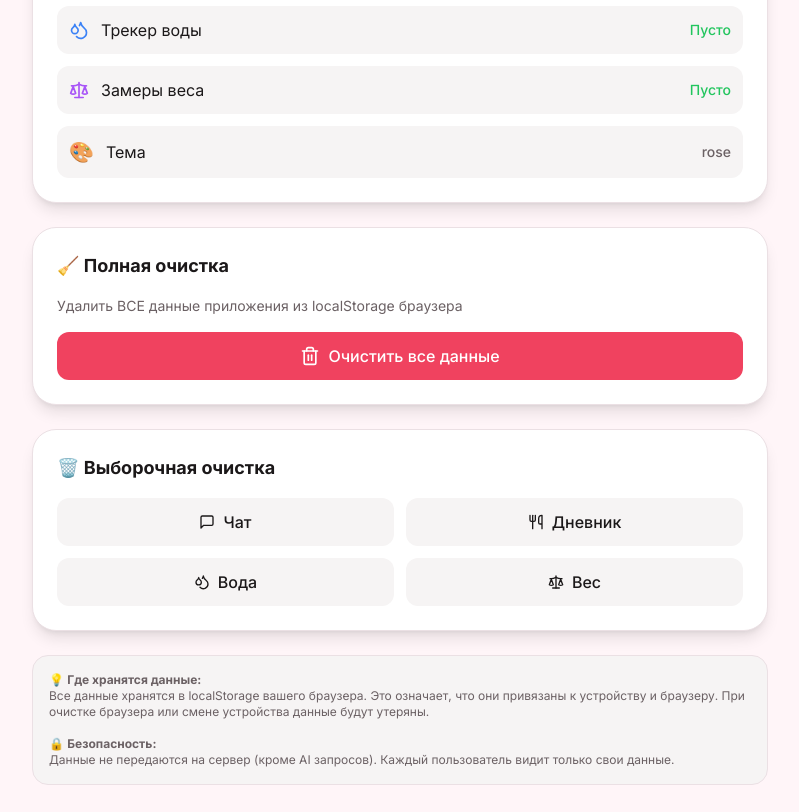
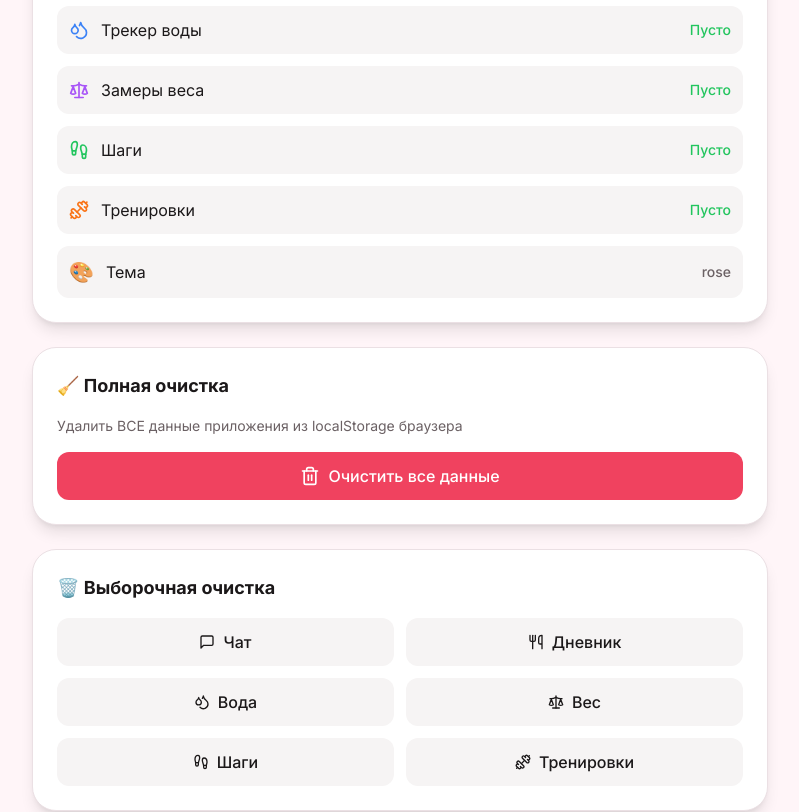
Before and after one commit to FuserOne1/fitmate-ai, a Next.js app: page /settings/data in a window 1280 px wide. Shown: the part 280-1092 px from the top of the page, without its empty margins (240-1039 px from the left). Built offline with nearby package versions, Linux system fonts and the light colour scheme.

Commit message:
feat: очистка шагов и тренировок

```diff
--- a/src/app/settings/data/page.tsx
+++ b/src/app/settings/data/page.tsx
@@ -2,7 +2,7 @@
 
 import { useState } from 'react'
 import Link from 'next/link'
-import { ArrowLeft, Trash2, Database, MessageSquare, Utensils, Scale, Droplets } from 'lucide-react'
+import { ArrowLeft, Trash2, Database, MessageSquare, Utensils, Scale, Droplets, Footprints, Dumbbell } from 'lucide-react'
 import { useTheme } from '@/lib/theme'
 
 export default function DataPage() {
@@ -15,14 +15,16 @@ export default function DataPage() {
         diary: localStorage.getItem('fitmate-diary') ? 'Есть данные' : 'Пусто',
         water: localStorage.getItem('fitmate-water') ? 'Есть данные' : 'Пусто',
         weight: localStorage.getItem('fitmate-weight') ? 'Есть данные' : 'Пусто',
+        steps: localStorage.getItem('fitmate-steps') ? 'Есть данные' : 'Пусто',
+        workouts: localStorage.getItem('fitmate-workouts') ? 'Есть данные' : 'Пусто',
         theme: localStorage.getItem('fitmate-theme') || 'rose',
       }
     }
-    return { chat: '...', diary: '...', water: '...', weight: '...', theme: '...' }
+    return { chat: '...', diary: '...', water: '...', weight: '...', steps: '...', workouts: '...', theme: '...' }
   })
 
   function clearLocalStorage() {
-    if (!confirm('Вы уверены? Это удалит ВСЕ данные:\n\n• История чата\n• Записи дневника\n• Трекер воды\n• Замеры веса\n• Настройки темы\n\nЭто действие необратимо!')) {
+    if (!confirm('Вы уверены? Это удалит ВСЕ данные:\n\n• История чата\n• Записи дневника\n• Трекер воды\n• Замеры веса\n• Шаги\n• Тренировки\n• Настройки темы\n\nЭто действие необратимо!')) {
       return
     }
 
@@ -33,6 +35,8 @@ export default function DataPage() {
     localStorage.removeItem('fitmate-diary')
     localStorage.removeItem('fitmate-water')
     localStorage.removeItem('fitmate-weight')
+    localStorage.removeItem('fitmate-steps')
+    localStorage.removeItem('fitmate-workouts')
     localStorage.removeItem('fitmate-theme')
 
     // Обновляем статистику
@@ -41,6 +45,8 @@ export default function DataPage() {
       diary: 'Пусто',
       water: 'Пусто',
       weight: 'Пусто',
+      steps: 'Пусто',
+      workouts: 'Пусто',
       theme: 'rose',
     })
 
@@ -74,6 +80,20 @@ export default function DataPage() {
     localStorage.removeItem('fitmate-weight')
     setStats(prev => ({ ...prev, weight: 'Пусто' }))
     alert('Замеры веса очищены! ⚖️')
+  }
+
+  function clearStepsOnly() {
+    if (!confirm('Очистить только шаги?')) return
+    localStorage.removeItem('fitmate-steps')
+    setStats(prev => ({ ...prev, steps: 'Пусто' }))
+    alert('Шаги очищены! 👣')
+  }
+
+  function clearWorkoutsOnly() {
+    if (!confirm('Очистить только тренировки?')) return
+    localStorage.removeItem('fitmate-workouts')
+    setStats(prev => ({ ...prev, workouts: 'Пусто' }))
+    alert('Тренировки очищены! 💪')
   }
 
   return (
@@ -130,6 +150,24 @@ export default function DataPage() {
               <span className={`text-sm font-medium ${
                 stats.weight === 'Пусто' ? 'text-green-500' : 'text-yellow-500'
               }`}>{stats.weight}</span>
+            </div>
+            <div className="flex justify-between items-center p-3 bg-[hsl(var(--muted))] rounded-xl">
+              <div className="flex items-center gap-3">
+                <Footprints className="w-5 h-5 text-green-500" />
+                <span className="text-[hsl(var(--text-primary))]">Шаги</span>
+              </div>
+              <span className={`text-sm font-medium ${
+                stats.steps === 'Пусто' ? 'text-green-500' : 'text-yellow-500'
+              }`}>{stats.steps}</span>
+            </div>
+            <div className="flex justify-between items-center p-3 bg-[hsl(var(--muted))] rounded-xl">
+              <div className="flex items-center gap-3">
+                <Dumbbell className="w-5 h-5 text-orange-500" />
+                <span className="text-[hsl(var(--text-primary))]">Тренировки</span>
+              </div>
+              <span className={`text-sm font-medium ${
+                stats.workouts === 'Пусто' ? 'text-green-500' : 'text-yellow-500'
+              }`}>{stats.workouts}</span>
             </div>
             <div className="flex justify-between items-center p-3 bg-[hsl(var(--muted))] rounded-xl">
               <div className="flex items-center gap-3">
@@ -193,6 +231,20 @@ export default function DataPage() {
               <Scale className="w-4 h-4" />
               Вес
             </button>
+            <button
+              onClick={clearStepsOnly}
+              className="py-3 bg-[hsl(var(--muted))] text-[hsl(var(--text-primary))] rounded-xl hover:bg-[hsl(var(--muted))]/80 transition-colors flex items-center justify-center gap-2 font-medium"
+            >
+              <Footprints className="w-4 h-4" />
+              Шаги
+            </button>
+            <button
+              onClick={clearWorkoutsOnly}
+              className="py-3 bg-[hsl(var(--muted))] text-[hsl(var(--text-primary))] rounded-xl hover:bg-[hsl(var(--muted))]/80 transition-colors flex items-center justify-center gap-2 font-medium"
+            >
+              <Dumbbell className="w-4 h-4" />
+              Тренировки
+            </button>
           </div>
         </div>
 
```
